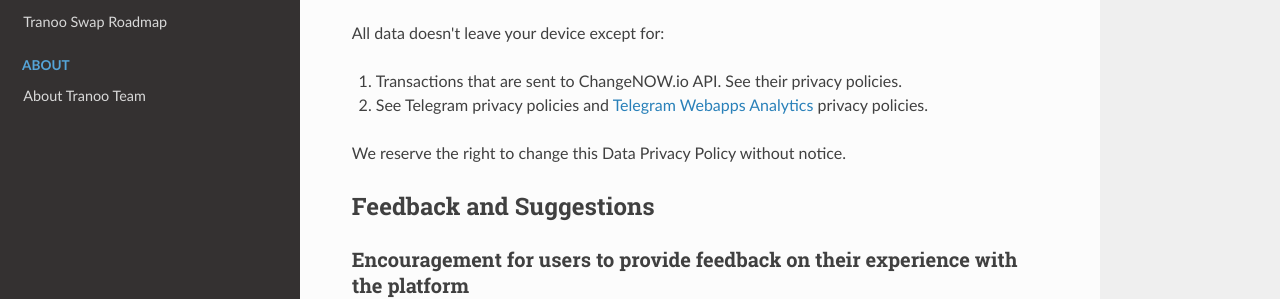
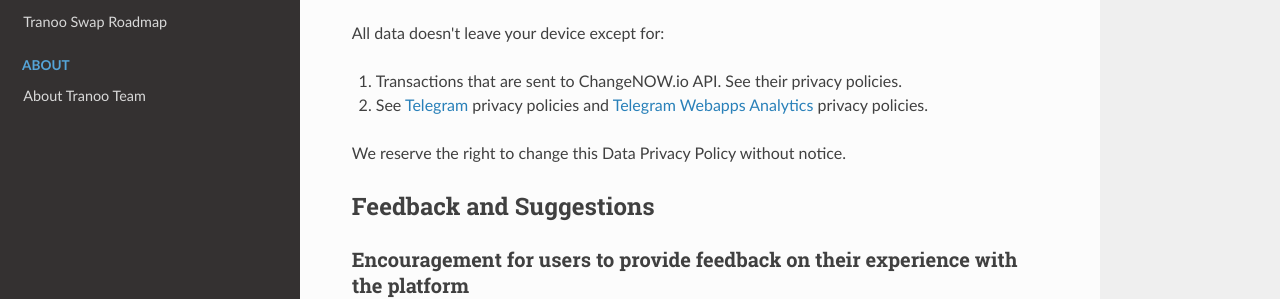
Before and after one commit to tranoo/tranoo-swap-docs-public, an MkDocs documentation site: the page built from docs/user-guide.md, in a window 1280 px wide and 900 px high, scrolled down 1055 px. Shown: the part 365-664 px from the top of the window. Built offline with MkDocs 1.6.1, drawn with Linux system fonts in a browser that asks for light colours; nearby versions of some CDN libraries; part of the change alters nothing that is shown.

```diff
--- a/docs/user-guide.md
+++ b/docs/user-guide.md
@@ -30,7 +30,7 @@ I will process support requests as fast as I can.
 All data doesn't leave your device except for:
 
   1. Transactions that are sent to ChangeNOW.io API. See their privacy policies.
-  2. See Telegram privacy policies and <a href="https://github.com/Telegram-Mini-Apps/analytics/">Telegram Webapps Analytics</a> privacy policies.
+  2. See <a href="https://telegram.org/">Telegram</a> privacy policies and <a href="https://github.com/Telegram-Mini-Apps/analytics/">Telegram Webapps Analytics</a> privacy policies.
 
 We reserve the right to change this Data Privacy Policy without notice.
 
```
